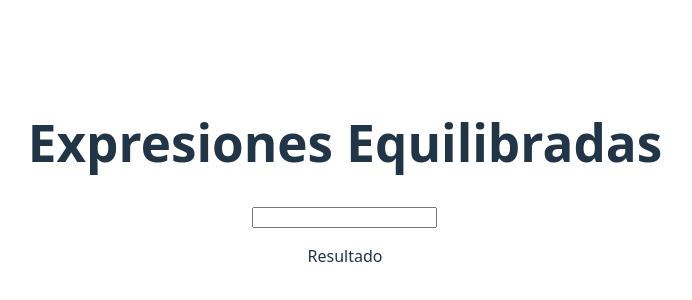
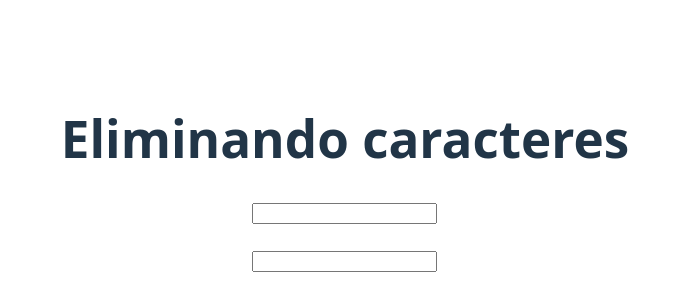
Before and after one commit to Avila-Pato/Ejercicios-Algoritmos., a React (Vite) app: page / in a window 1280 px wide. Shown: the part 218-518 px from the top of the page, without its empty margins (295-987 px from the left). Built offline with nearby package versions, Linux system fonts and the light colour scheme.

Commit message:
EliminandoCarateresiguales

```diff
--- a/src/App.tsx
+++ b/src/App.tsx
@@ -1,5 +1,6 @@
 import './App.css'
-import Expresiones from './ejercicios/ExpresionesEquilibradas/ExpresionesEquilibradas'
+import ElminandoCaracteres from './ejercicios/EliminandoCaracteres/ElminandoCaracteres'
+// import Expresiones from './ejercicios/ExpresionesEquilibradas/ExpresionesEquilibradas'
 // import CodeMorseComponent from './ejercicios/CodigoMorse/CodeMorseComponent'
 // import contandoPalabras from './ejercicios/ContandoPalabras/contandoPlabras'
 // import Binario from './ejercicios/DecimalBinario/Binario'
@@ -32,7 +33,9 @@ function App() {
 
         {/* <CodeMorseComponent /> */}
 
-        <Expresiones />
+        {/* <Expresiones /> */}
+
+        <ElminandoCaracteres />
 
       </div>
     </>
--- /dev/null
+++ b/src/ejercicios/EliminandoCaracteres/ElminandoCaracteres.tsx
@@ -0,0 +1,46 @@
+import { useState } from "react"
+
+/*
+ * Crea una función que reciba dos cadenas como parámetro (str1, str2)
+ * e imprima otras dos cadenas como salida (out1, out2).
+ * - out1 contendrá todos los caracteres presentes en la str1 pero NO
+ *   estén presentes en str2.
+ * - out2 contendrá todos los caracteres presentes en la str2 pero NO
+ *   estén presentes en str1.
+ */
+
+
+function findNonCommon(str1: string, str2: string): string  {
+let out = ""
+
+for (const char of str1.toLowerCase()) {
+    if(!str2.toLowerCase().includes(char)) {
+        out += char
+    }
+}
+
+return out
+}
+
+const ElminandoCaracteres = () => {
+    const [str1, setStr1] = useState("")
+    const [str2, setStr2] = useState("")
+
+    const out1 = findNonCommon(str1, str2)
+    const out2 = findNonCommon(str2, str1)
+
+
+    return (
+        <div>
+            <h1>Eliminando caracteres</h1>
+            <input type="text" value={str1} onChange={(e) => setStr1(e.target.value)} />
+            <br />
+            <br />
+            <input type="text" value={str2} onChange={(e) => setStr2(e.target.value)} />
+
+            <p>{out1}</p>
+                <p>{out2}</p>
+        </div>
+    )
+}
+export default ElminandoCaracteres
```
